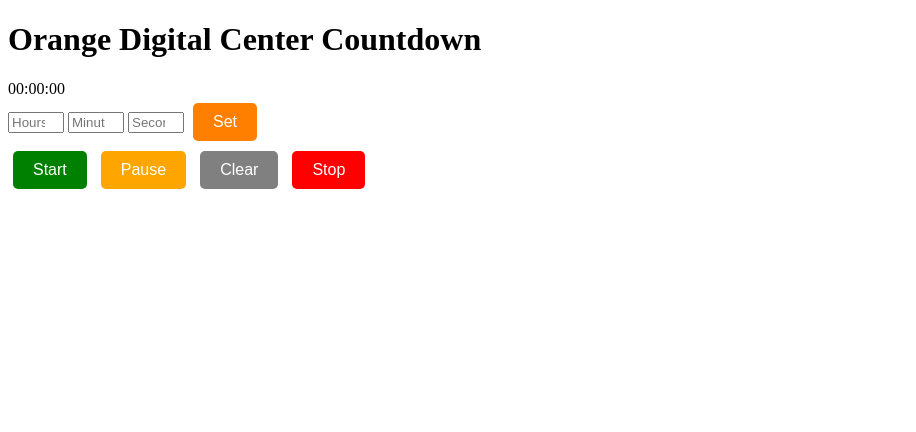
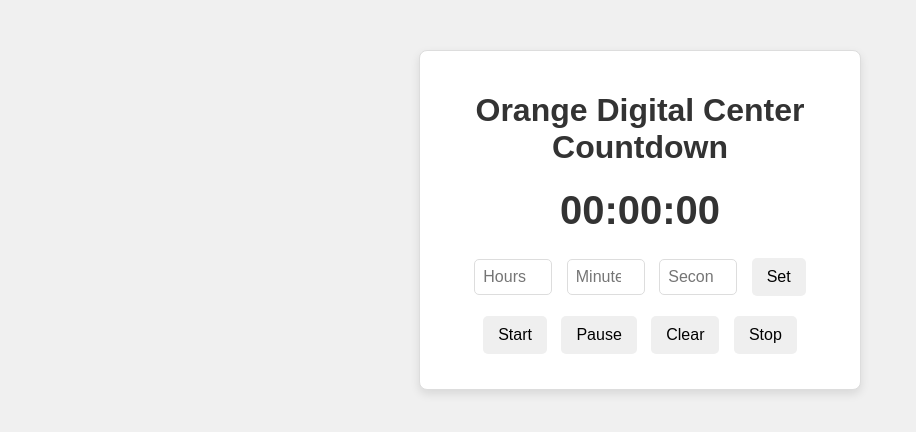
Before and after one commit to Hamzaelhamdani/Countdown, a plain HTML site: page index.html in a window 1280 px wide. Shown: the whole page, without its empty margins (0-916 px from the left). Drawn offline with Linux system fonts and the light colour scheme.

Commit message:
Update style.css

```diff
--- a/style.css
+++ b/style.css
@@ -1,56 +1,103 @@
-/* Style commun pour tous les boutons */
+body {
+  font-family: Arial, sans-serif;
+  text-align: center;
+  background: #f0f0f0;
+  color: #333;
+  margin: 0;
+  padding: 0;
+}
+
+.container {
+  margin: 50px auto;
+  max-width: 400px;
+  padding: 20px;
+  border: 1px solid #ddd;
+  border-radius: 8px;
+  background: #fff;
+  box-shadow: 0 4px 10px rgba(0, 0, 0, 0.1);
+}
+
+#timer {
+  font-size: 2.5em;
+  margin: 20px 0;
+  font-weight: bold;
+}
+
+.controls, .actions {
+  margin: 10px 0;
+}
+
+input {
+  width: 60px;
+  padding: 8px;
+  font-size: 1em;
+  margin: 5px;
+  border: 1px solid #ddd;
+  border-radius: 5px;
+}
+
 button {
-    padding: 10px 20px;
+  padding: 10px 15px;
   margin: 5px;
   font-size: 1em;
   border: none;
   border-radius: 5px;
   cursor: pointer;
-    transition: background-color 0.3s ease;
 }
 
-/* Style spécifique pour chaque bouton */
-#set-btn {
-    background-color: #ff8000;
+button:disabled {
+  background: #e9640b;
+  cursor: not-allowed;
+}
+
+/* Bouton Set - Bleu */
+.btn-set {
+  background: #007bff; /* Bleu */
   color: white;
 }
 
-#set-btn:hover {
-    background-color: #e07b00;
+.btn-set:hover {
+  background: #0056b3;
 }
 
-#start-btn {
-    background-color: green;
+/* Bouton Start - Vert */
+.btn-start {
+  background: #28a745; /* Vert */
   color: white;
 }
 
-#start-btn:hover {
-    background-color: #07b527;
+.btn-start:hover {
+  background: #1e7e34;
 }
 
-#pause-btn {
-    background-color: orange;
+/* Boutons Pause et Clear - Orange */
+.btn-pause,
+.btn-clear {
+  background: #fd7e14; /* Orange */
   color: white;
 }
 
-#pause-btn:hover {
-    background-color: #e68900;
+.btn-pause:hover,
+.btn-clear:hover {
+  background: #e8590c;
 }
 
-#clear-btn {
-    background-color: gray;
+/* Bouton Stop - Rouge */
+.btn-stop {
+  background: #dc3545; /* Rouge */
   color: white;
 }
 
-#clear-btn:hover {
-    background-color: #555;
+.btn-stop:hover {
+  background: #a71d2a;
 }
 
-#stop-btn {
-    background-color: red;
+/* Bouton Play - Vert foncé (différent de Start pour différenciation) */
+.btn-play {
+  background: #20c997; /* Vert foncé */
   color: white;
 }
 
-#stop-btn:hover {
-    background-color: #e82210;
+.btn-play:hover {
+  background: #17a58b;
 }
```
Lines whose indentation alone changed are shown as unchanged.
